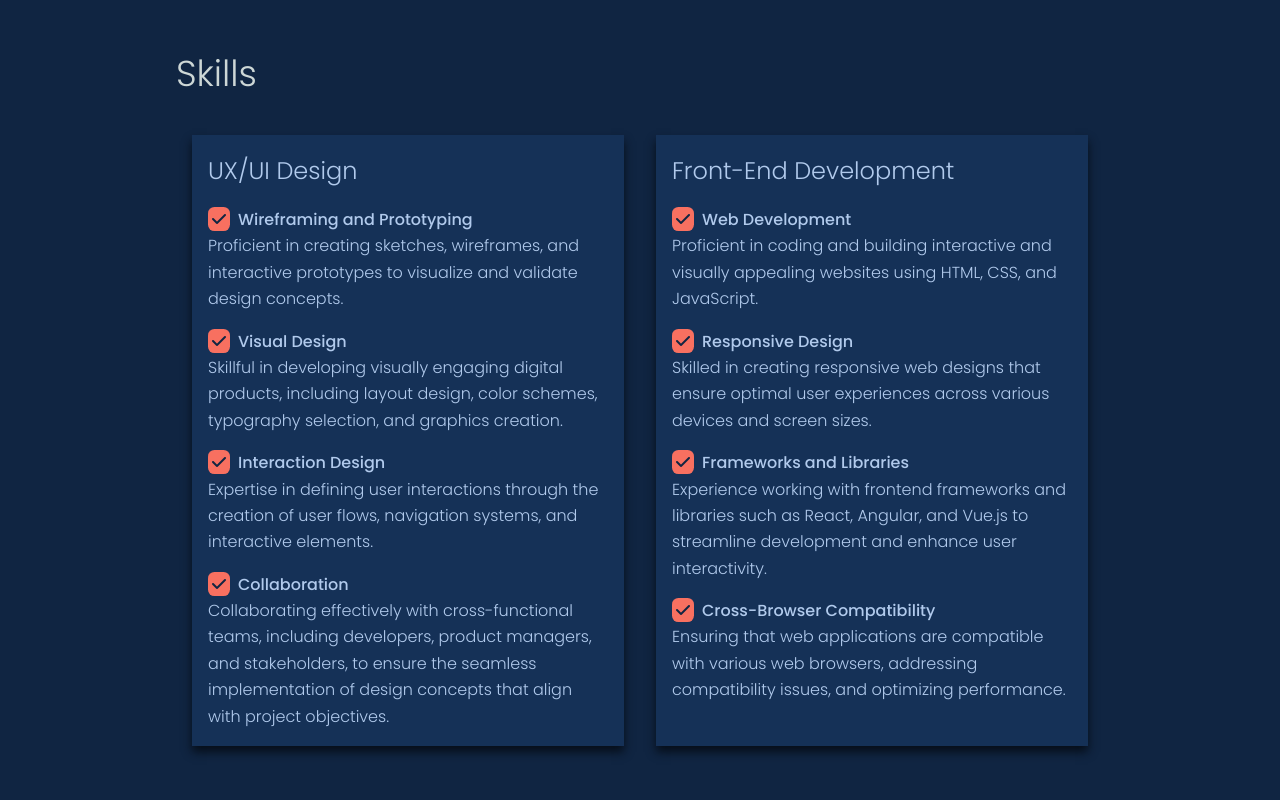
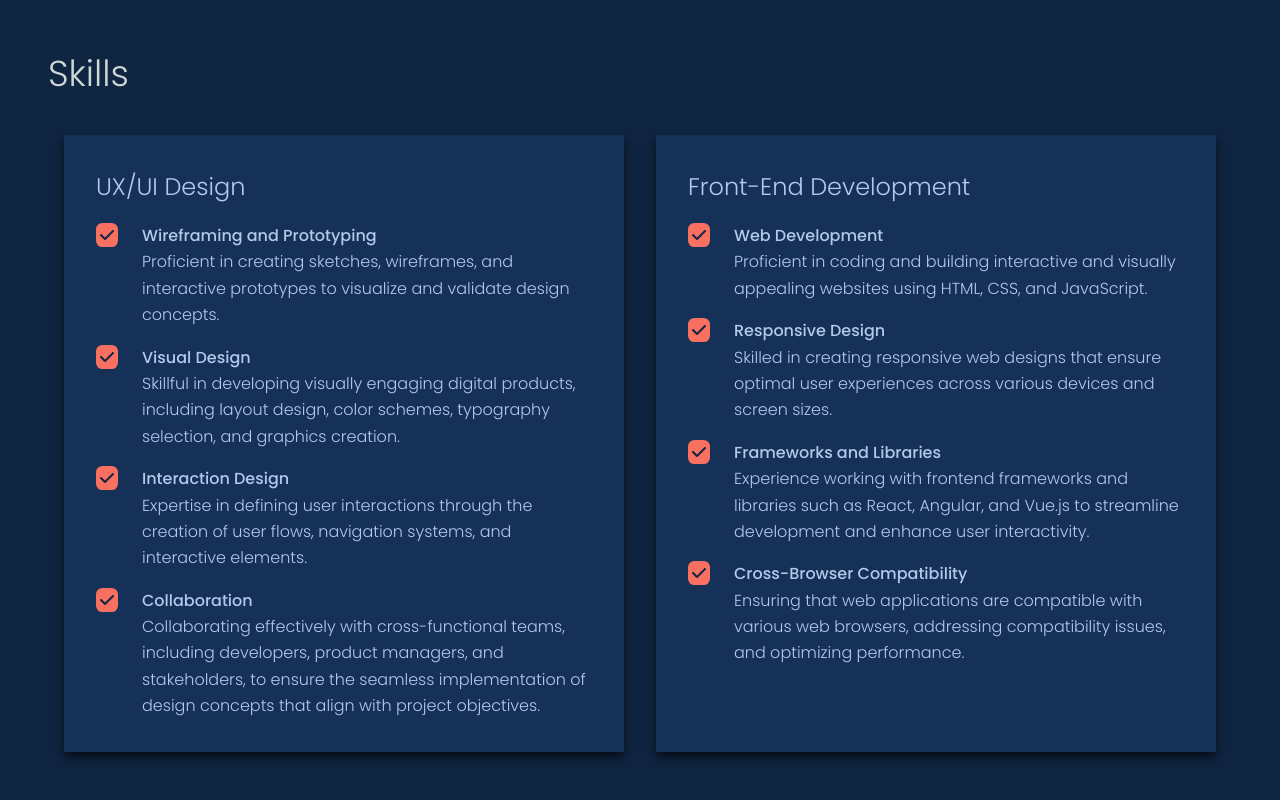
Before and after one commit to atlTechie/2023, a React (Create React App) app in the folder cv-sept-9-2023/: page / in a window 1280 px wide. Shown: the part 860-1660 px from the top of the page. Built offline with nearby package versions, Linux system fonts and the light colour scheme.

Commit message:
home page edits

```diff
--- a/cv-sept-9-2023/public/index.html
+++ b/cv-sept-9-2023/public/index.html
@@ -24,7 +24,17 @@
       work correctly both with client-side routing and a non-root public URL.
       Learn how to configure a non-root public URL by running `npm run build`.
     -->
-    <link rel="stylesheet" href="https://cdnjs.cloudflare.com/ajax/libs/font-awesome/6.4.2/css/all.min.css" integrity="sha512-z3gLpd7yknf1YoNbCzqRKc4qyor8gaKU1qmn+CShxbuBusANI9QpRohGBreCFkKxLhei6S9CQXFEbbKuqLg0DA==" crossorigin="anonymous" referrerpolicy="no-referrer" />
+    <script src="https://cdnjs.cloudflare.com/ajax/libs/gsap/3.12.2/gsap.min.js"></script>
+    <script src="https://cdnjs.cloudflare.com/ajax/libs/gsap/3.12.2/ScrollTrigger.min.js"></script>
+    <script src="https://cdnjs.cloudflare.com/ajax/libs/gsap/3.12.2/EasePack.min.js"></script>
+
+    <link
+      rel="stylesheet"
+      href="https://cdnjs.cloudflare.com/ajax/libs/font-awesome/6.4.2/css/all.min.css"
+      integrity="sha512-z3gLpd7yknf1YoNbCzqRKc4qyor8gaKU1qmn+CShxbuBusANI9QpRohGBreCFkKxLhei6S9CQXFEbbKuqLg0DA=="
+      crossorigin="anonymous"
+      referrerpolicy="no-referrer"
+    />
     <title>Frontend Dev CV: E.Wright</title>
   </head>
   <body>
--- a/cv-sept-9-2023/src/index.css
+++ b/cv-sept-9-2023/src/index.css
@@ -173,7 +173,7 @@ section.home, section.skills, section.portfolio, section.contact {
   min-height: 100vh;
 }
 section.home .container, section.skills .container, section.portfolio .container, section.contact .container {
-  max-width: 95vw;
+  width: 95vw;
   margin-inline: auto;
   display: grid;
   min-height: 100dvh;
@@ -263,6 +263,12 @@ h4.skillset-title {
 }
 
 .skillset-list-item {
+  display: grid;
+  grid-template-columns: 30px 1fr;
+  grid-gap: 1rem;
+  -webkit-box-align: start;
+      -ms-flex-align: start;
+          align-items: start;
   margin-bottom: 1rem;
 }
 .skillset-list-item:last-child {
@@ -408,6 +414,7 @@ p.contact-message {
   }
   .skillset {
     margin-inline: 1rem;
+    padding: 2rem;
   }
   .portfolio-item-grid {
     grid-template-columns: repeat(2, 1fr);
@@ -417,15 +424,12 @@ p.contact-message {
   }
 }
 @media (min-width: 1200px) {
-  .navbar .container, section.home .container, section.skills .container, section.contact .container, section.portfolio .container {
-    width: 75vw;
-  }
   section.contact .container-small {
     max-width: 660px;
   }
 }
-@media (min-width: 1400px) {
-  section.contact .container-small {
-    max-width: 660px;
+@media (min-width: 1600px) {
+  .navbar .container, section.home .container, section.skills .container, section.contact .container, section.portfolio .container {
+    width: 75vw;
   }
 }/*# sourceMappingURL=index.css.map */
--- a/cv-sept-9-2023/src/index.scss
+++ b/cv-sept-9-2023/src/index.scss
@@ -205,7 +205,7 @@ color: $form-input-text-color;
 section.home, section.skills, section.portfolio, section.contact{
     min-height: 100vh;
     .container{
-        max-width: $app-width-mobile;
+        width: $app-width-mobile;
         margin-inline: auto;
         display: grid;
         min-height: 100dvh;
@@ -290,6 +290,10 @@ h4.skillset-title{
 }
 
 .skillset-list-item{
+    display: grid;
+    grid-template-columns: 30px 1fr;
+    grid-gap: $grid-gap;
+    align-items: start;
     margin-bottom: 1rem;
     &:last-child{
         margin-bottom: 0;
@@ -446,6 +450,7 @@ grid-template-columns: repeat(auto-fit, minmax(100px, 1fr));
 
 .skillset{
     margin-inline: 1rem;
+    padding: 2rem;
 }
 
 // Portfolio -- Tablet
@@ -461,19 +466,18 @@ section.contact .container-small{
 }
 
 @media (min-width: 1200px){
+
+    section.contact .container-small{
+        max-width: 660px;
+    }
+}
+
+
+@media (min-width: 1600px){
     .navbar, section.home, section.skills, section.contact, section.portfolio{
         .container{
           width: 75vw;
 
         }
     }
-    section.contact .container-small{
-        max-width: 660px;
-    }
 }
-@media (min-width: 1400px){
-
-    section.contact .container-small{
-        max-width: 660px;
-    }
-}
--- a/cv-sept-9-2023/src/sections/Skills.js
+++ b/cv-sept-9-2023/src/sections/Skills.js
@@ -1,34 +1,126 @@
-import React from 'react'
+import React from "react";
 
 function Skills() {
   return (
     <section className="skills" id="skills">
       <div className="container">
         <p>Skills</p>
-        <div className='skills-grid'>
-            <div className='skillset ui-ux'>
-                <h4 className='skillset-title'>UX/UI Design</h4>
-                <ul className='skillset-list'>
-                    <li className='skillset-list-item'><span className='text-bold'><span className='fa-solid fa-check'></span>Wireframing and Prototyping</span><span>Proficient in creating sketches, wireframes, and interactive prototypes to visualize and validate design concepts.</span></li>
-                    <li className='skillset-list-item'><span className='text-bold'><span className='fa-solid fa-check'></span>Visual Design</span><span>Skillful in developing visually engaging digital products, including layout design, color schemes, typography selection, and graphics creation.</span></li>
-                    <li className='skillset-list-item'><span className='text-bold'><span className='fa-solid fa-check'></span>Interaction Design</span><span>Expertise in defining user interactions through the creation of user flows, navigation systems, and interactive elements.</span></li>
-                    <li className='skillset-list-item'><span className='text-bold'><span className='fa-solid fa-check'></span>Collaboration</span><span>Collaborating effectively with cross-functional teams, including developers, product managers, and stakeholders, to ensure the seamless implementation of design concepts that align with project objectives.</span></li>
+        <div className="skills-grid">
+          <div className="skillset ui-ux">
+            <h4 className="skillset-title">UX/UI Design</h4>
+            <ul className="skillset-list">
+              <li className="skillset-list-item">
+                  <span className="fa-solid fa-check"></span>
+                  <div className="text-content">
+                <span className="text-bold">
+                Wireframing and Prototyping
+                </span>
+                <span class="skill-description">
+                  Proficient in creating sketches, wireframes, and interactive
+                  prototypes to visualize and validate design concepts.
+                </span>
+                </div>
+              </li>
+              <li className="skillset-list-item">
+                  <span className="fa-solid fa-check"></span>
+                  <div className="text-content">
+                <span className="text-bold">
+                Visual Design
+                </span>
+                <span class="skill-description">
+                  Skillful in developing visually engaging digital products,
+                  including layout design, color schemes, typography selection,
+                  and graphics creation.
+                </span>
+                </div>
+              </li>
+              <li className="skillset-list-item">
+                  <span className="fa-solid fa-check"></span>
+                  <div className="text-content">
+                <span className="text-bold">
+                Interaction Design
+                </span>
+                <span class="skill-description">
+                  Expertise in defining user interactions through the creation
+                  of user flows, navigation systems, and interactive elements.
+                </span>
+                </div>
+              </li>
+              <li className="skillset-list-item">
+                  <span className="fa-solid fa-check"></span>
+                  <div className="text-content">
+                <span className="text-bold">
+                Collaboration
+                </span>
+                <span class="skill-description">
+                  Collaborating effectively with cross-functional teams,
+                  including developers, product managers, and stakeholders, to
+                  ensure the seamless implementation of design concepts that
+                  align with project objectives.
+                </span>
+                </div>
+              </li>
             </ul>
           </div>
-            <div className='skillset front-end'>
-                <h4 className='skillset-title'>Front-End Development</h4>
-                <ul className='skillset-list'>
-                    <li className='skillset-list-item'><span className='text-bold'><span className='fa-solid fa-check'></span>Web Development</span><span>Proficient in coding and building interactive and visually appealing websites using HTML, CSS, and JavaScript.</span></li>
-                    <li className='skillset-list-item'><span className='text-bold'><span className='fa-solid fa-check'></span>Responsive Design</span><span>Skilled in creating responsive web designs that ensure optimal user experiences across various devices and screen sizes.</span></li>
-                    <li className='skillset-list-item'><span className='text-bold'><span className='fa-solid fa-check'></span>Frameworks and Libraries</span><span>Experience working with frontend frameworks and libraries such as React, Angular, and Vue.js to streamline development and enhance user interactivity.</span></li>
-                    <li className='skillset-list-item'><span className='text-bold'><span className='fa-solid fa-check'></span>Cross-Browser Compatibility</span><span>Ensuring that web applications are compatible with various web browsers, addressing compatibility issues, and optimizing performance.</span></li>
-
+          <div className="skillset front-end">
+            <h4 className="skillset-title">Front-End Development</h4>
+            <ul className="skillset-list">
+              <li className="skillset-list-item">
+                  <span className="fa-solid fa-check"></span>
+                  <div className="text-content">
+                <span className="text-bold">
+                Web Development
+                </span>
+                <span class="skill-description">
+                  Proficient in coding and building interactive and visually
+                  appealing websites using HTML, CSS, and JavaScript.
+                </span>
+                </div>
+              </li>
+              <li className="skillset-list-item">
+                  <span className="fa-solid fa-check"></span>
+                  <div className="text-content">
+                <span className="text-bold">
+                Responsive Design
+                </span>
+                <span class="skill-description">
+                  Skilled in creating responsive web designs that ensure optimal
+                  user experiences across various devices and screen sizes.
+                </span>
+                </div>
+              </li>
+              <li className="skillset-list-item">
+                  <span className="fa-solid fa-check"></span>
+                  <div className="text-content">
+                <span className="text-bold">
+                Frameworks and Libraries
+                </span>
+                <span class="skill-description">
+                  Experience working with frontend frameworks and libraries such
+                  as React, Angular, and Vue.js to streamline development and
+                  enhance user interactivity.
+                </span>
+                </div>
+              </li>
+              <li className="skillset-list-item">
+                  <span className="fa-solid fa-check"></span>
+                  <div className="text-content">
+                <span className="text-bold">
+                Cross-Browser Compatibility
+                </span>
+                <span class="skill-description">
+                  Ensuring that web applications are compatible with various web
+                  browsers, addressing compatibility issues, and optimizing
+                  performance.
+                </span>
+                </div>
+              </li>
             </ul>
           </div>
         </div>
       </div>
     </section>
-  )
+  );
 }
 
-export default Skills
+export default Skills;
```
Also changed, not shown: 1 other file (tests, documents, lock files or other folders). Lines whose indentation alone changed are shown as unchanged.
